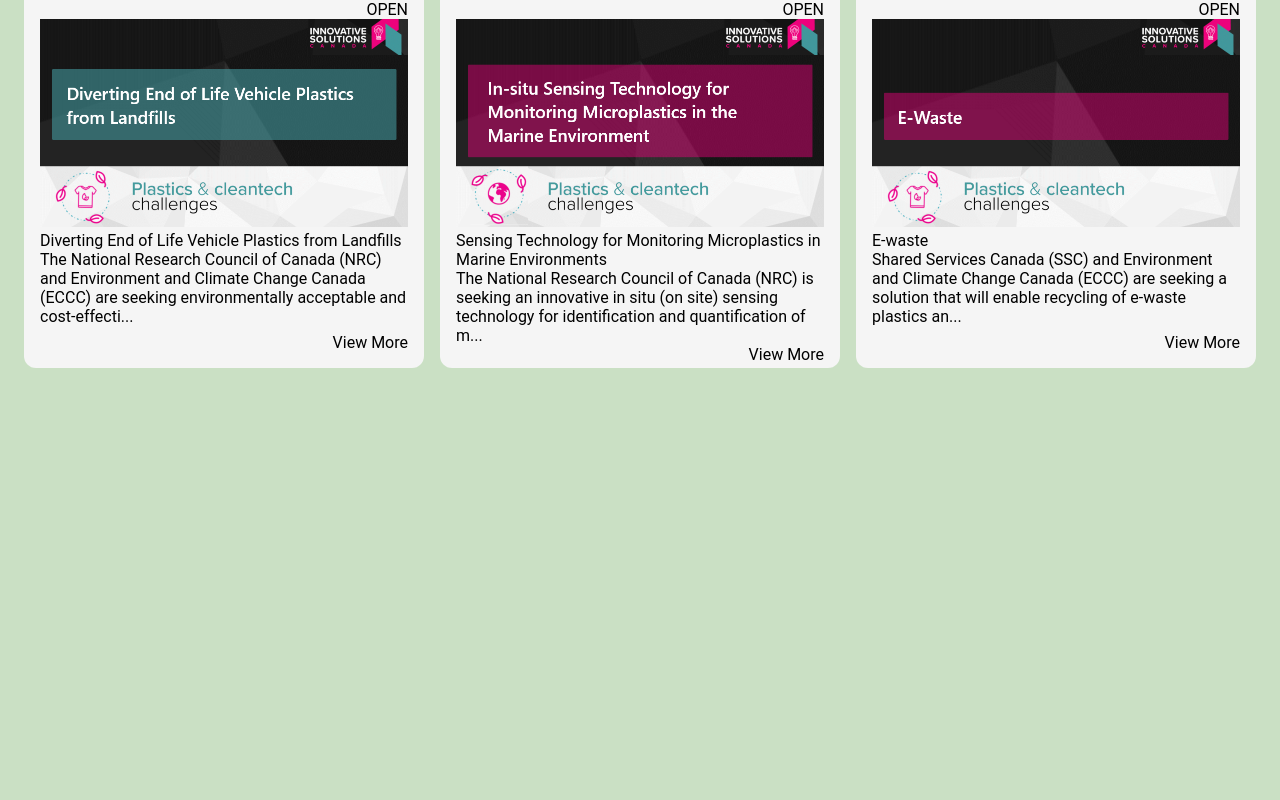
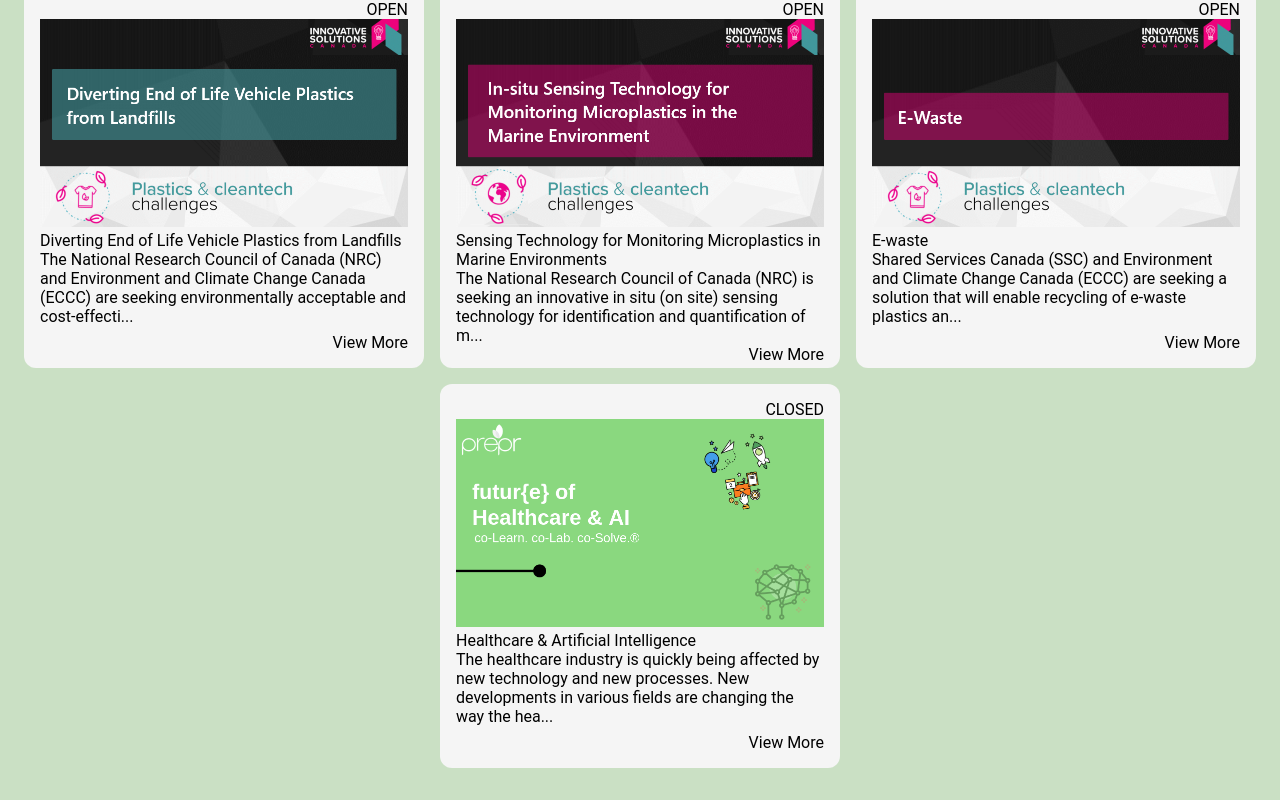
Before and after one commit to haphamo/Prepr_Front_End_Dev_Work_Challenge, a React (Create React App) app: page / in a window 1280 px wide. Shown: the part 735-1535 px from the top of the page. Before the commit the page ends 1135 px from the top, so only its background shows below. Built offline with nearby package versions, Linux system fonts and the light colour scheme.

Commit message:
Added additional asset data

```diff
--- a/src/data/Explore_Data.js
+++ b/src/data/Explore_Data.js
@@ -4,6 +4,7 @@
 import c4 from '../assets/c4.png'
 import c5 from '../assets/c5.png'
 import c6 from '../assets/c6.png'
+import c7 from '../assets/c7.png'
 import l1 from '../assets/l1.png'
 import l2 from '../assets/l2.png'
 import l3 from '../assets/l3.png'
@@ -116,4 +117,17 @@
         tags: ['tagOne', 'tagTwo'],
         createdOn: '01/04/2020'
       },
+  10: {
+        id: 10,
+        type: 'challenge',
+        status: 'closed',
+        privacy: 'public',
+        src: c7,
+        title: 'Healthcare & Artificial Intelligence',
+        summary: "The healthcare industry is quickly being affected by new technology and new processes. New developments in various fields are changing the way the healthcare industry operates. These developments also present challenges going forward. Work with the futur{e}challenge to help solve these challenges and make a difference in the healthcare industry.",
+        startDate: 'Oct 11th 2019',
+        endDate: 'Feb 20th 2020',
+        category: 'incubator',
+        challengeTags: []
+      }
 }
```
Also changed, not shown: src/assets/c7.png (added).
